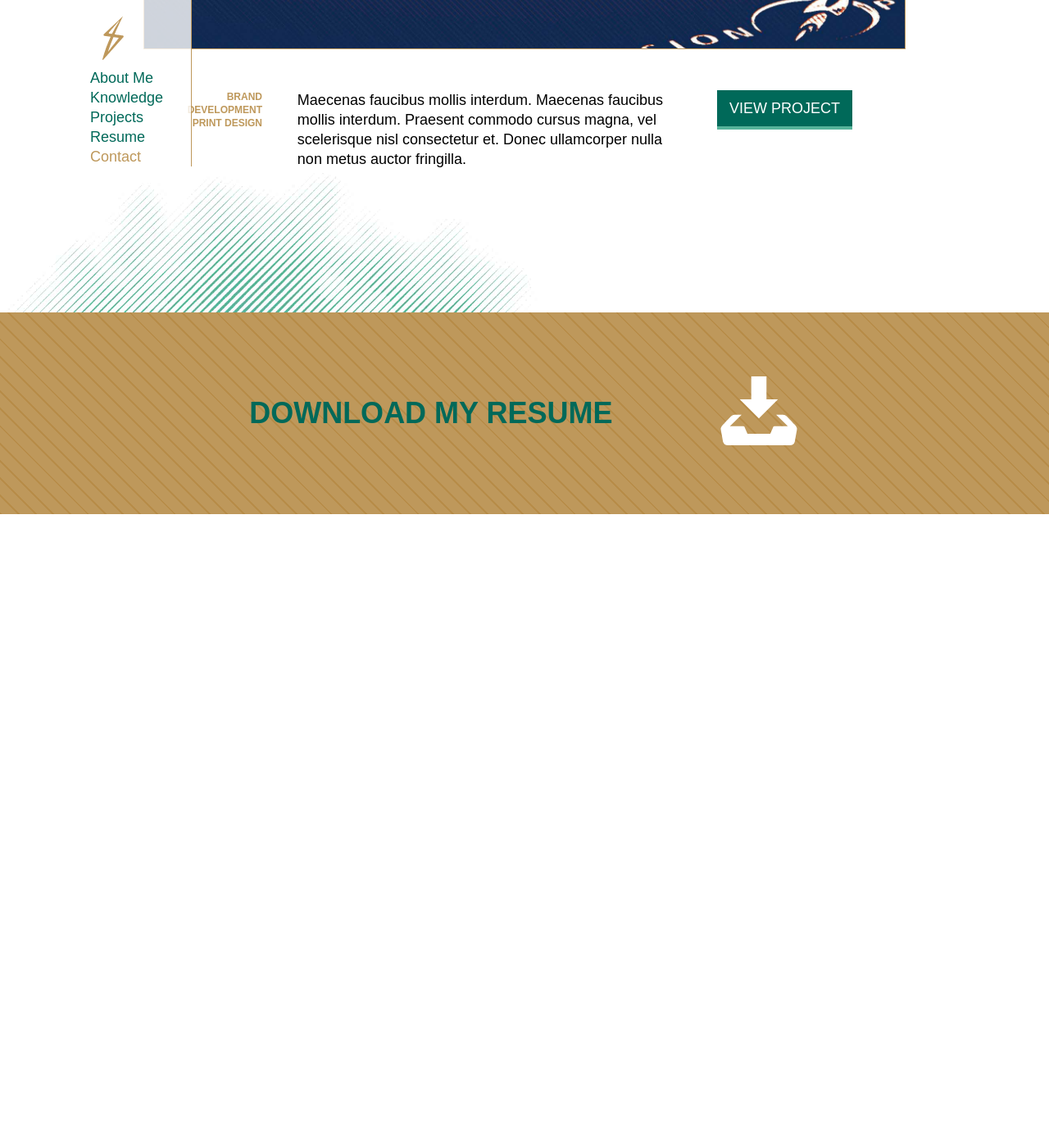
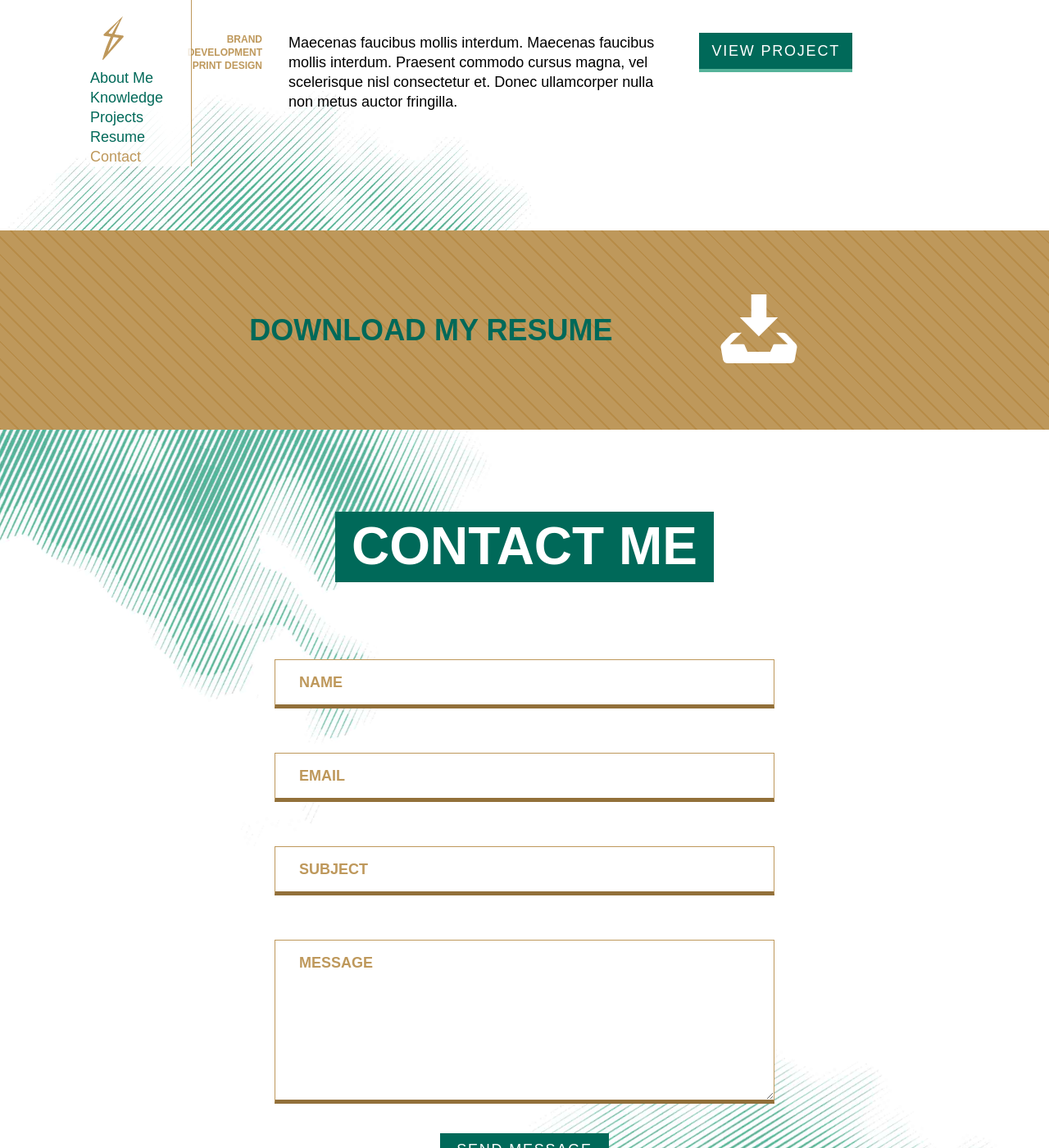
Before and after one commit to jayWebDev/creative-bolt, a Jekyll site: the page built from index.html, in a window 1280 px wide and 1400 px high, scrolled down 6476 px. Shown: the whole window at 82% size. Built offline with Jekyll 4.4.1, drawn with Linux system fonts in a browser that asks for light colours; before the commit the page ends 7103 px from its top, so only the background shows below that.

Commit message:
Added Contact section. Updated Project section and helper class headline.

```diff
--- /dev/null
+++ b/_includes/section-contact.html
@@ -0,0 +1 @@
+<section class="section--contact"><div class="section-container"><div class="contact__content"><div class="section-headline__wrapper"><h2 class="section-headline bg-color--main">Contact Me</h2></div><form class="contact__form"><div class="form__input-wrapper"><label class="form__input-label" for="name">Name</label><input class="form__input--text" type="text" id="name" name="contact_name"/></div><div class="form__input-wrapper"><label class="form__input-label" for="email">Email</label><input class="form__input--text" type="text" id="email" name="contact_email"/></div><div class="form__input-wrapper"><label class="form__input-label" for="subject">Subject</label><input class="form__input--text" type="text" id="subject" name="contact_subject"/></div><div class="form__input-wrapper"><label class="form__input-label" for="message">Message</label><textarea class="form__input--textarea" type="text" id="message" name="contact_message"></textarea></div><div class="form__input-wrapper"> <input class="form__button bg-color--main text--white" type="submit" value="Send Message"/></div></form></div></div></section>
--- a/assets/css/main.css
+++ b/assets/css/main.css
@@ -51,7 +51,7 @@
 }
 .section-headline__wrapper {
   position: relative;
-  margin: 70px auto;
+  margin: 0 auto 70px auto;
   text-align: center;
   z-index: 1;
 }
@@ -846,7 +846,7 @@
   transform: rotate(270deg);
 }
 .projects__content {
-  padding-bottom: 100px;
+  padding: 70px 0;
 }
 .project__container {
   margin-bottom: 50px;
@@ -938,6 +938,7 @@
   order: 1;
   padding: 10px 15px;
   border-bottom: 4px solid #56b39a;
+  letter-spacing: 0.1em;
 }
 .section--resume {
   background-image: repeating-linear-gradient(45deg, #b78c48, #b78c48 2px, transparent 0, transparent 15px);
@@ -946,7 +947,18 @@
   display: flex;
   justify-content: space-around;
   align-items: center;
+  flex-wrap: wrap;
   padding: 70px 80px;
+  line-height: 1;
+  text-align: center;
+}
+.resume__headline {
+  margin-bottom: 20px;
+}
+@media screen and (min-width: 680px) {
+  .resume__headline {
+    margin-bottom: 0;
+  }
 }
 .resume__icon {
   display: inline-block;
@@ -955,3 +967,88 @@
 .icon--download {
   fill: #fff;
 }
+.section--contact {
+  position: relative;
+  overflow: hidden;
+}
+.section--contact:before,
+.section--contact:after {
+  content: '';
+  display: block;
+  position: absolute;
+  width: 250%;
+  max-width: 960px;
+  height: 960px;
+  background: url("../images/faded_lines-01@2x.jpg") center/100% no-repeat;
+  z-index: -1;
+}
+@media screen and (min-width: 450px) {
+  .section--contact:before,
+  .section--contact:after {
+    width: 100%;
+  }
+}
+.section--contact:before {
+  top: -350px;
+  left: -270px;
+  transform: rotate(-110deg);
+}
+@media screen and (min-width: 450px) {
+  .section--contact:before {
+    top: -340px;
+  }
+}
+.section--contact:after {
+  top: 590px;
+  right: -110px;
+  transform: rotate(-77deg);
+}
+@media screen and (min-width: 450px) {
+  .section--contact:after {
+    top: 690px;
+  }
+}
+.contact__content {
+  padding: 70px 30px;
+}
+@media screen and (min-width: 960px) {
+  .contact__content {
+    padding: 100px 175px;
+  }
+}
+.form__input-wrapper {
+  position: relative;
+  margin-bottom: 30px;
+}
+.form__input-label {
+  display: inline-block;
+  width: 100%;
+  font-weight: 700;
+  color: #be985b;
+  text-transform: uppercase;
+  transform: translate(30px, 40px);
+}
+.form__input--text,
+.form__input--textarea {
+  width: 100%;
+  border: 1px solid #be985b;
+  border-bottom: 5px solid #92703a;
+}
+.form__input--text {
+  height: 60px;
+}
+.form__input--textarea {
+  height: 200px;
+}
+.form__button {
+  display: block;
+  margin: 0 auto;
+  padding: 10px 20px;
+  border: none;
+  border-bottom: 5px solid #92703a;
+  font-family: "futura-pt", sans-serif;
+  font-weight: 300;
+  font-size: 1em;
+  text-transform: uppercase;
+  letter-spacing: 0.1em;
+}
--- a/index.html
+++ b/index.html
@@ -9,3 +9,4 @@
     {% include section-knowledge.html %}
     {% include section-projects.html %}
     {% include section-resume.html %}
+    {% include section-contact.html %}
--- a/src/stylus/base.styl
+++ b/src/stylus/base.styl
@@ -43,7 +43,7 @@
 
 .section-headline__wrapper
   position: relative
-  margin: 70px auto
+  margin: 0 auto 70px auto
   text-align: center
   z-index: 1
 
--- a/src/stylus/main.styl
+++ b/src/stylus/main.styl
@@ -12,3 +12,4 @@
 @import 'knowledge.styl'
 @import 'projects.styl'
 @import 'resume.styl'
+@import 'contact.styl'
--- a/src/stylus/projects.styl
+++ b/src/stylus/projects.styl
@@ -31,7 +31,7 @@
     transform: rotate(270deg)
 
 .projects__content
-  padding-bottom: 100px
+  padding: 70px 0
 
 .project__container
   margin-bottom: 50px
@@ -111,3 +111,4 @@
   order: 1
   padding: 10px 15px
   border-bottom: 4px solid main-lighter
+  letter-spacing: .1em
```
Also changed, not shown: src/pug/section-contact.pug (added, +27 -0 lines), src/stylus/contact.styl (added, +75 -0 lines).
